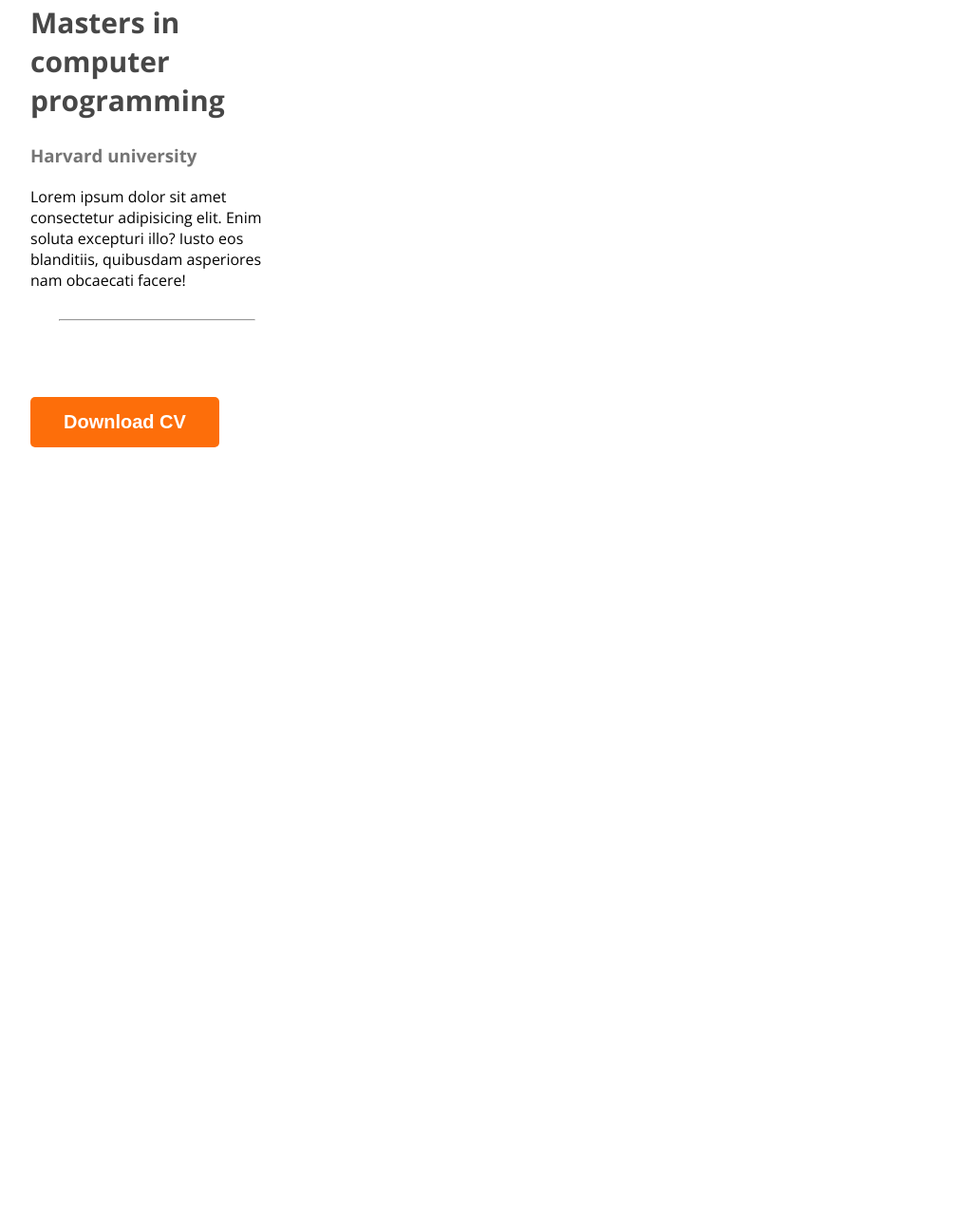
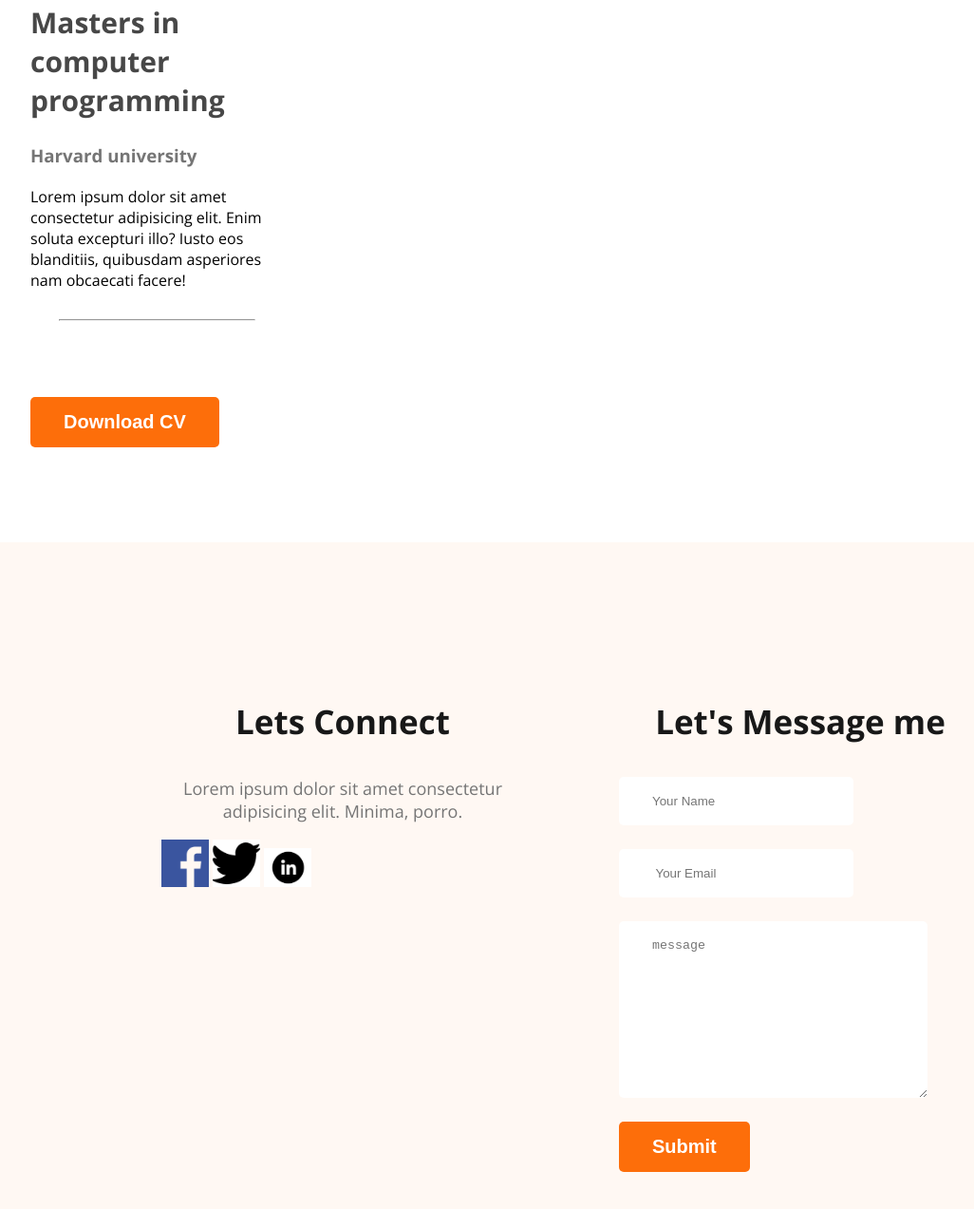
Before and after one commit to jubayer17pro/developer-website, a plain HTML site: page index.html in a window 1280 px wide. Shown: the part 3191-4464 px from the top of the page at 95% size, without its empty margins (38-1064 px from the left). Before the commit the page ends 3670 px from the top, so only its background shows below. Drawn offline with nearby package versions, Linux system fonts and the light colour scheme.

Commit message:
complect web project assignment one

```diff
--- a/index.html
+++ b/index.html
@@ -135,20 +135,20 @@
 
                 <div class="resume-column">
                     <h3 class="resume-column-title">My Experience</h3>
-                    <h3 class="resume-column-institute">amazon grobal</h3>
+                    <h3 class="resume-column-institute">amazon global</h3>
                     <p class="resume-column-description">Lorem ipsum dolor sit amet consectetur, adipisicing elit. Minus
                         doloremque accusamus vel. Tenetur autem ipsam repellendus obcaecati aliquam? Optio, impedit.</p>
 
                 </div>
                 <div class="resume-column">
                     <h3 class="resume-column-title">My Experience</h3>
-                    <h3 class="resume-column-institute">amazon grobal</h3>
+                    <h3 class="resume-column-institute">amazon global</h3>
                     <p class="resume-column-description">Lorem ipsum dolor sit amet consectetur, adipisicing elit. Minus
                         doloremque accusamus vel. Tenetur autem ipsam repellendus obcaecati aliquam? Optio, impedit.</p>
                 </div>
                 <div class="resume-column">
                     <h3 class="resume-column-title">My Experience</h3>
-                    <h3 class="resume-column-institute">amazon grobal</h3>
+                    <h3 class="resume-column-institute">amazon globall</h3>
                     <p class="resume-column-description">Lorem ipsum dolor sit amet consectetur, adipisicing elit. Minus
                         doloremque accusamus vel. Tenetur autem ipsam repellendus obcaecati aliquam? Optio, impedit.</p>
                 </div>
@@ -165,7 +165,24 @@
 
     </main>
     <footer>
-
+        <div class="footer-column">
+            <h3 class="section-title">Lets Connect</h3>
+            <p class="section-description">Lorem ipsum dolor sit amet consectetur adipisicing elit. Minima, porro.</p>
+            <div class="social-links">
+                <a href=""><img class="social-image" src="picture/facebook.png" alt=""></a>
+                <a href=""><img class="social-image" src="picture/twitter.jpeg" alt=""></a>
+                <a href=""><img class="social-image" src="picture/linkind.jpg" alt=""></a>
+            </div>
+        </div>
+        <div class="footer-column">
+            <h3 class="section-title">Let's Message me</h3>
+            <form class="contact">
+                <input type="text" placeholder="Your Name">
+                <input type="email" name="" placeholder=" Your Email" id="">
+                <textarea name="" placeholder="message" id="" cols="30" rows="10"></textarea>
+                <input class="btn-primary" type="submit" value="Submit">
+            </form>
+        </div>
     </footer>
 
 </body>
--- a/styles/protfolio.css
+++ b/styles/protfolio.css
@@ -135,7 +135,7 @@ main section{
 }
 
 .skill-images{
-    width: 100x;
+    width: 100px;
     height: 100px;
 }
 
@@ -183,3 +183,33 @@ main section{
     margin-top: 50px;
     display: flex;
 }
+
+
+.social-image{
+width: 50px;
+}
+
+footer{
+    display: flex;
+    gap: 100px;
+    background: #FFF8F3;
+    /* text-align: center; */
+    margin-top: 100px;
+    padding: 130px 200px;
+
+}
+
+.footer-column{
+    width: 50%;
+}
+
+.contact input[type="text"], .contact input[type="email"],
+textarea{
+    display: block;
+    margin-bottom: 25px;
+    padding: 18px 35px;
+    color: #757575;
+    background-color: #FFF;
+    border-radius: 5px;
+    border: 0;
+}
```
Also changed, not shown: picture/facebook.png (added), picture/linkind.jpg (added), picture/twitter.jpeg (added).
